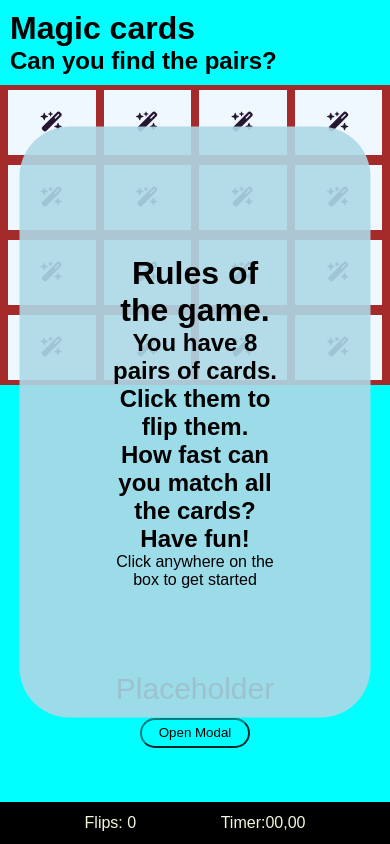
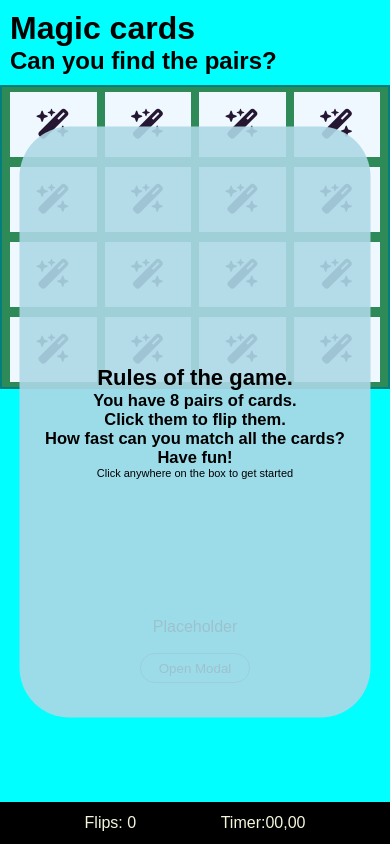
Before and after one commit to Jesdah/Memory-cards, a plain HTML site: page index.html in a window 390 px wide. Drawn offline with Linux system fonts and the light colour scheme.

Commit message:
add media queries to make the site responsive

```diff
--- a/assets/css/style.css
+++ b/assets/css/style.css
@@ -19,11 +19,14 @@ body {
 .play-ground {
     display: flex;
     justify-content: center;
-    background-color: brown;
+    background-color: rgb(46,139,87);
     padding: 20px;
     margin: 50px;
     width: 500px;
-    border-radius: 50px
+    border-radius: 50px;
+    border:2px solid;
+    border-color:rgb(1, 126, 126);
+
 
 
 
@@ -99,30 +102,14 @@ to test if the cards respond at all.*/
 .side {
     font-size: 40px;
 }
-/*Media quaries to make the game responsive*/
-@media screen and (max-width:750px) {
-body {
-    display: block;
-}
-}
-@media screen and (max-width:600px) {
-    .play-ground {
-        width: 100%;
-        margin:0;
-        padding: 0;
-        border-radius: 0;
-    }
-    .side {
-        font-size: 20px;
-    }
-}
+
 
 /*This code structure was taken from:https://www.w3schools.com/howto/howto_css_modals.asp*/
 #myBtn {
     background-color:aqua;
     border-radius: 50px;
     display: inline-block;
-    border: -8px;
+    border: 1px solid;
     border-color: rgb(1, 126, 126);
     height: 30px;
     width: 110px;
@@ -148,7 +135,6 @@ body {
     background-color: blue;
 }
 .modal-content {
-    background-color: beige, 0,4;
     text-align: center;
     top: 50%;
     left: 50%;
@@ -187,3 +173,36 @@ footer {
     align-items: center;
     justify-content: space-evenly;
 }
+/*Media quaries to make the game responsive*/
+@media screen and (max-width:750px) {
+body {
+    display: block;
+}
+#bottom {
+    bottom: 17%;
+}
+
+}
+@media screen and (max-width:600px) {
+    .play-ground {
+        width: 100%;
+        margin:0;
+        padding: 0;
+        border-radius: 0;
+    }
+    .side {
+        font-size: 30px;
+    }
+}
+@media screen and (max-width:450px) {
+    .modal-content {
+        font-size: 11px;
+    }
+    #player-text {
+        font-size: 16px;
+    }
+    .modal-content{
+        width: 90%;
+    }
+
+}
```
